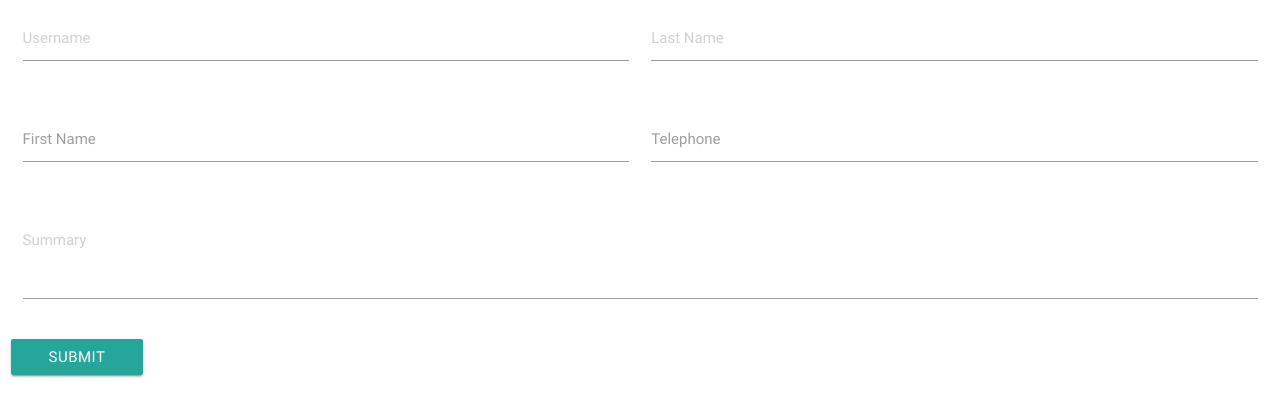
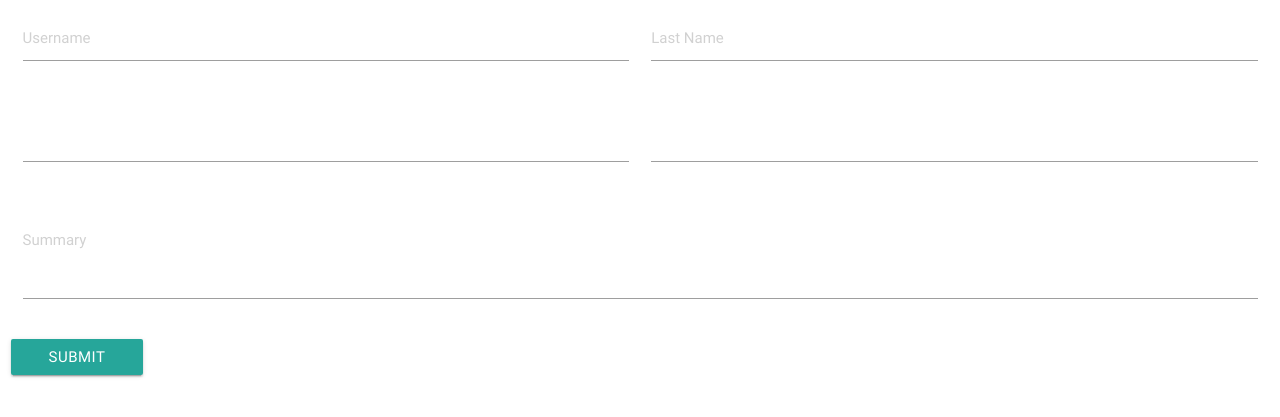
Before and after one commit to GitHubdeWill/teamyourdreams, a Flask app: page /newprofile in a window 1280 px wide. Shown: the top 417 px of the page. Run offline with Flask 2, Linux system fonts and the light colour scheme; some libraries are stand-ins or nearby versions.

Commit message:
Massive change

```diff
--- a/BackendServer/templates/newprofile.html
+++ b/BackendServer/templates/newprofile.html
@@ -26,11 +26,9 @@
 			<div class="row">
 				<div class="input-field col s6">
 					<input id="icon_prefix" type="text" class="validate">
-					<label for="icon_prefix">First Name</label>
 				</div>
 				<div class="input-field col s6">
 					<input id="icon_telephone" type="tel" class="validate">
-					<label for="icon_telephone">Telephone</label>
 				</div>
 			</div>
 			<div class="row">
```
